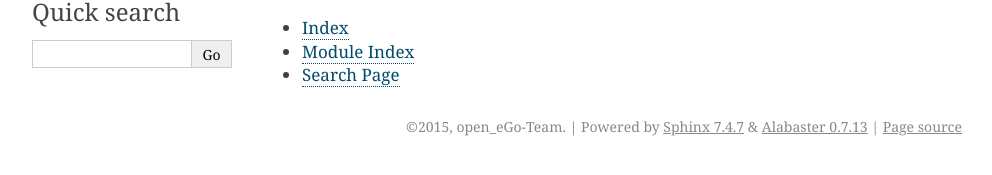
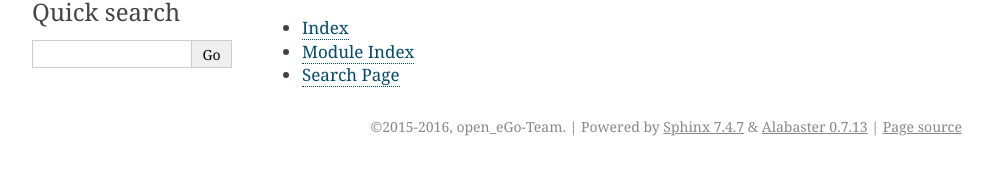
Before and after one commit to openego/ding0, a Sphinx documentation site: the page built from doc/index.rst, in a window 1280 px wide. Shown: the part 250-425 px from the top of the page, without its empty margins (148-1140 px from the left). Built offline with Sphinx 7.4.7, drawn with Linux system fonts in a browser that asks for light colours; formulas are drawn with MathJax 3.

Commit message:
update copyright info

```diff
--- a/doc/conf.py
+++ b/doc/conf.py
@@ -53,7 +53,7 @@ master_doc = 'index'
 
 # General information about the project.
 project = u'dingo'
-copyright = u'2015, open_eGo-Team'
+copyright = u'2015-2016, open_eGo-Team'
 author = u'open_eGo-Team'
 
 # The version info for the project you're documenting, acts as replacement for
```
